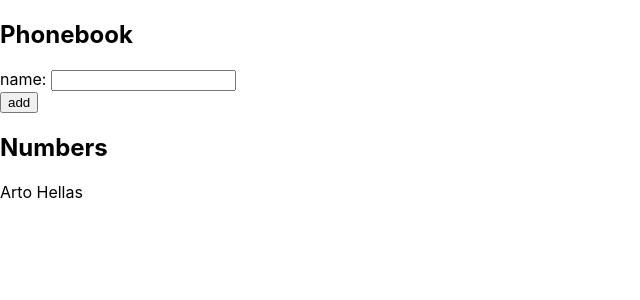
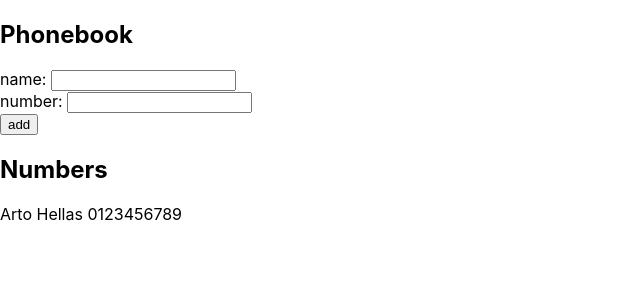
Before and after one commit to Moisiov/FullStackOpen2020, a React (Create React App) app in the folder Osa2/puhelinluettelo/: page / in a window 1280 px wide. Shown: the top 300 px of the page, without its empty margins (0-640 px from the left). Built offline with nearby package versions, Linux system fonts and the light colour scheme.

Commit message:
Puhelinluettelo: complete step3

```diff
--- a/Osa2/puhelinluettelo/src/App.js
+++ b/Osa2/puhelinluettelo/src/App.js
@@ -2,19 +2,23 @@ import React, { useState } from 'react'
 
 const Persons = ({ persons }) => (
   <div>
-    {persons.map((item, i) => (
-      <p key={i}>{item.name}</p>
+    {persons.map((person, i) => (
+      <p key={i}>{person.name} {person.number}</p>
     ))}
   </div>
 );
 
 const App = () => {
   const [persons, setPersons] = useState([
-    { name: 'Arto Hellas' }
-  ])
-  const [newName, setNewName] = useState('')
+    {
+      name: 'Arto Hellas',
+      number: '0123456789'
+    }
+  ]);
+  const [newName, setNewName] = useState('');
+  const [newNumber, setNewNumber] = useState('');
 
-  const addName = (e) => {
+  const addPerson = (e) => {
     e.preventDefault();
 
     if (persons.find(person => person.name === newName)) {
@@ -23,21 +27,29 @@ const App = () => {
     }
 
     const newPerson = {
-      name: newName
+      name: newName,
+      number: newNumber
     };
     setPersons(persons.concat(newPerson));
-  }
+  };
 
   const handleNameChange = (e) => {
     setNewName(e.target.value);
+  };
+
+  const handleNumberChange = (e) => {
+    setNewNumber(e.target.value);
   }
 
   return (
     <div>
       <h2>Phonebook</h2>
-      <form onSubmit={addName}>
+      <form onSubmit={addPerson}>
         <div>
           name: <input value={newName} onChange={handleNameChange} />
+        </div>
+        <div>
+          number: <input value={newNumber} onChange={handleNumberChange} />
         </div>
         <div>
           <button type="submit">add</button>
@@ -46,7 +58,7 @@ const App = () => {
       <h2>Numbers</h2>
       <Persons persons={persons} />
     </div>
-  )
+  );
 
 }
 
```
